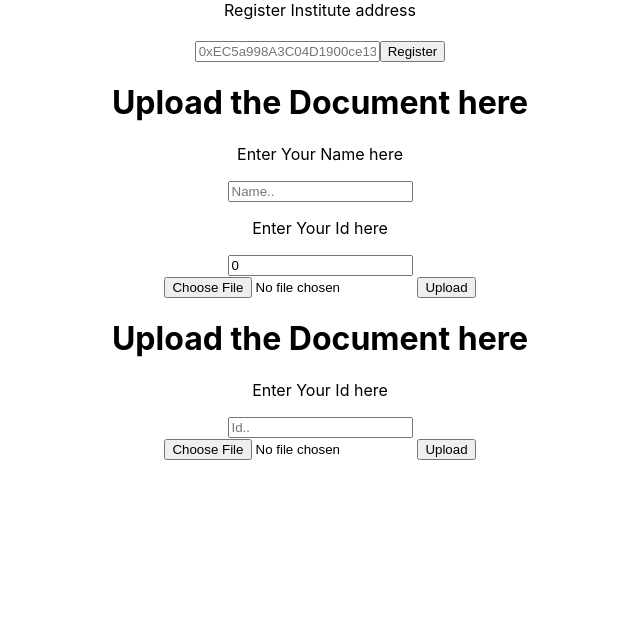
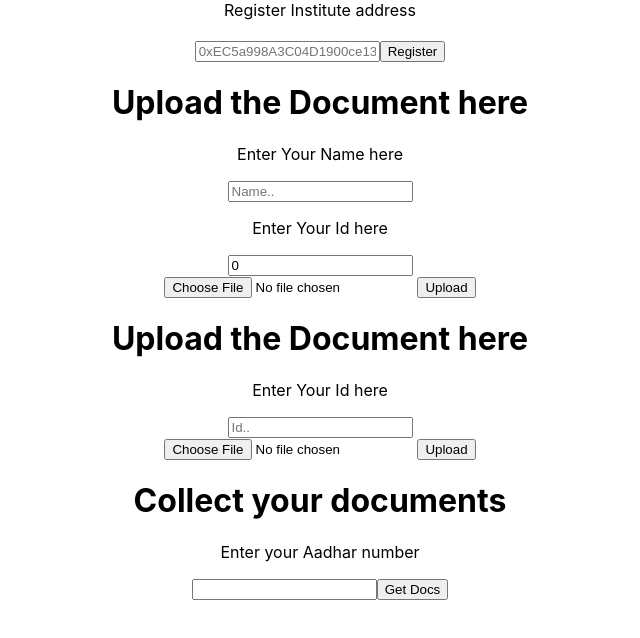
Before and after one commit to NitinJuyal1610/Decentralised-Ceredential-Verification, a React (Create React App) app in the folder client/: page / in a window 1280 px wide. Shown: the top 638 px of the page, without its empty margins (320-960 px from the left). Built offline with nearby package versions, Linux system fonts and the light colour scheme; what ipfs-http-client would draw is missing.

Commit message:
Added One more component getdocs

```diff
--- a/client/src/App.js
+++ b/client/src/App.js
@@ -6,6 +6,7 @@ import Upload from "./components/Upload";
 import { useEffect, useState } from "react";
 import './App.css';
 import StudentVerify from "./components/StudentVerify";
+import GetDocs from "./components/GetDocs";
 
 function App() {
   const [Web3Data, SetWeb3Data] = useState({
@@ -76,6 +77,16 @@ function App() {
         console.log("Successfully Verified.");
         console.log(hash);
        });
+   };
+
+   const fetch = async (id) => {
+    await Web3Data.contract.methods
+      .GetDocs(id)
+      .call()
+      .on("transactionHash", function (hash) {
+        console.log("Here are your docs");
+        console.log(hash);
+       });
   };
 
 
@@ -87,7 +98,8 @@ function App() {
     <div className="App">
       <OwnerVerify ownerVerify={ownerVerify} />
       <Upload sendDocs={sendDocs}/>
-      <StudentVerify studentVerify={studentVerify}/>
+      <StudentVerify studentVerify={studentVerify} />
+      <GetDocs fetch={fetch}/>
 
     </div>
   );
--- a/client/src/components/GetDocs.jsx
+++ b/client/src/components/GetDocs.jsx
@@ -0,0 +1,25 @@
+import React, { useState } from 'react'
+
+function GetDocs({fetch}) {
+  const [id, setId] = useState(null);
+
+  const handleChange=(e) => {
+    e.preventDefault();
+    const data = fetch(id);
+    console.log(data);
+  }
+
+  return (
+      <div>
+          <h1>Collect your documents</h1>
+          <p>Enter your Aadhar number</p>
+          <input type="number"
+              value={id}
+              onChange={(e)=>setId(e.target.value)}
+          />
+      <button type="submit" onClick={(e)=>handleChange(e)} >Get Docs</button>
+    </div>
+  )
+}
+
+export default GetDocs
```
